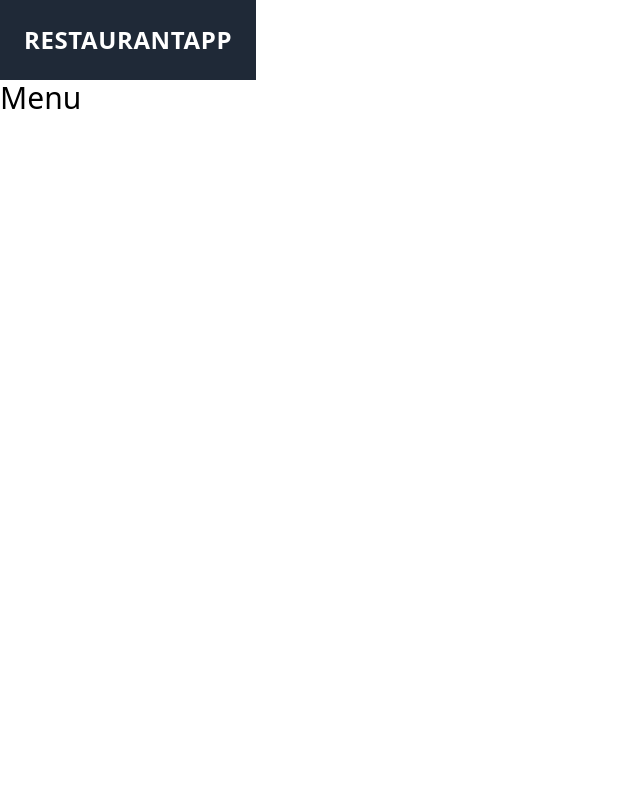
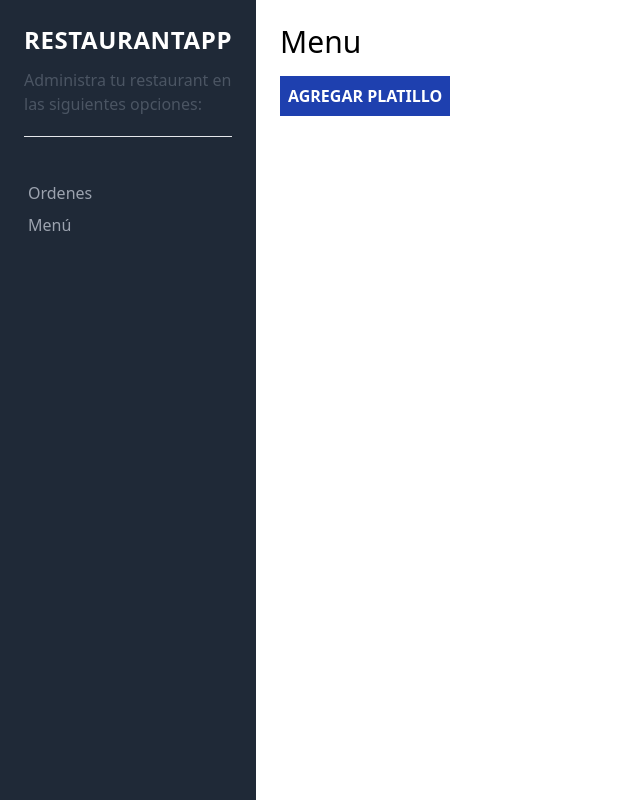
Before and after one commit to marshalmori/restaurantcliente, a React (Create React App) app: page /menu in a window 1280 px wide. Shown: the whole page, without its empty margins (0-640 px from the left). Built offline with nearby package versions, Linux system fonts and the light colour scheme.

Commit message:
Router para Novos Pratos

```diff
--- a/src/App.js
+++ b/src/App.js
@@ -7,13 +7,16 @@
 
 function App() {
   return (
-    <div>
+    <div className="md:flex min-h-screen">
       <Sidebar />
-      <Routes>
-        <Route path="/" element={<Ordenes />} />
-        <Route path="/menu" element={<Menu />} />
-        <Route path="/nuevo-platillo" element={<NuevoPlatillo />} />
-      </Routes>
+
+      <div className="md:w-3/5 xl:w-4/5 p-6">
+        <Routes>
+          <Route path="/" element={<Ordenes />} />
+          <Route path="/menu" element={<Menu />} />
+          <Route path="/nuevo-platillo" element={<NuevoPlatillo />} />
+        </Routes>
+      </div>
     </div>
   );
 }
--- a/src/components/paginas/Menu.js
+++ b/src/components/paginas/Menu.js
@@ -1,7 +1,15 @@
+import { Link } from "react-router-dom";
+
 const Menu = () => {
   return (
     <div>
       <h1 className="text-3xl font-light mb-4">Menu</h1>
+      <Link
+        to="/nuevo-platillo"
+        className="bg-blue-800 hover:bg-blue-700 inline-block mb-5 p-2 text-white uppercase font-bold"
+      >
+        Agregar Platillo
+      </Link>
     </div>
   );
 };
--- a/src/components/ui/Sidebar.js
+++ b/src/components/ui/Sidebar.js
@@ -1,3 +1,5 @@
+import { NavLink } from "react-router-dom";
+
 const Sidebar = () => {
   return (
     <div className="md:w-2/5 xl:w-1/5 bg-gray-800">
@@ -5,6 +7,30 @@
         <p className="uppercase text-white text-2xl tracking-wide text-center font-bold">
           RestaurantApp
         </p>
+        <p className="mt-3 text-gray-600">
+          Administra tu restaurant en las siguientes opciones:
+        </p>
+
+        <hr className="mt-5" />
+
+        <nav className="mt-10">
+          <NavLink
+            className="p-1 text-gray-400 block hover:bg-yellow-500 hover:text-gray-900"
+            activeClassName="bg-red-500"
+            exact
+            to="/"
+          >
+            Ordenes
+          </NavLink>
+          <NavLink
+            className="p-1 text-gray-400 block hover:bg-yellow-500 hover:text-gray-900"
+            activeClassName="text-yellow-500"
+            exact
+            to="/menu"
+          >
+            Menú
+          </NavLink>
+        </nav>
       </div>
     </div>
   );
```
